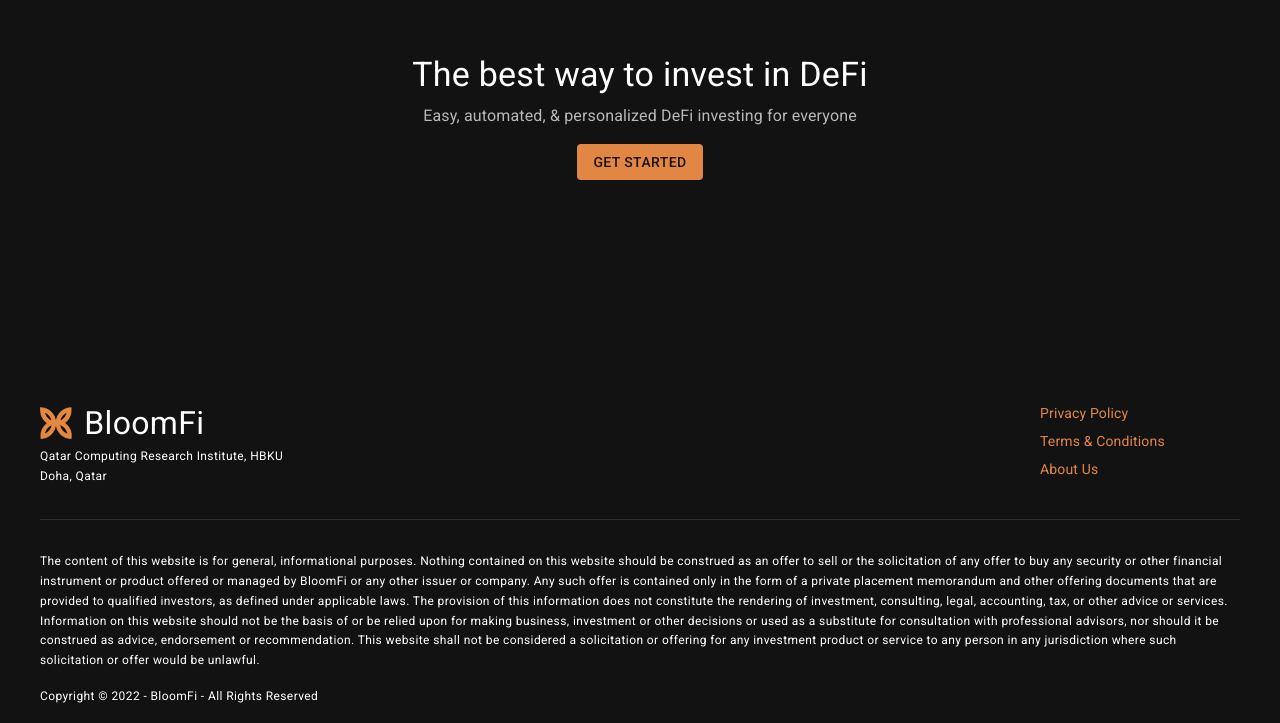
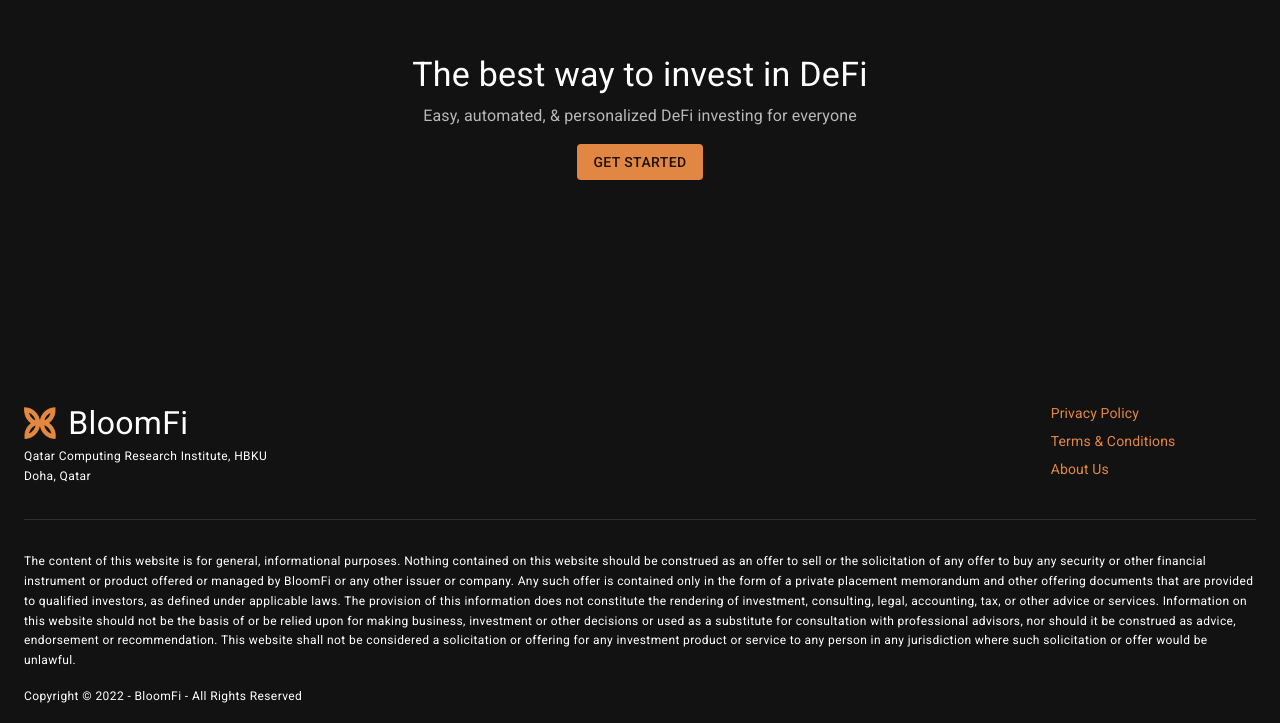
Before and after one commit to cibr-qcri/bloomfi, a React (Create React App) app in the folder web/: page / in a window 1280 px wide. Shown: the part 181-904 px from the top of the page. Built offline with nearby package versions, Linux system fonts and the light colour scheme.

Commit message:
Issue #12: Fixes container width issue

```diff
--- a/web/src/features/Home/Footer/Footer.js
+++ b/web/src/features/Home/Footer/Footer.js
@@ -3,13 +3,13 @@
 
 import { NavLink } from 'react-router-dom';
 
-import { Divider, Grid, Link, Typography } from '@mui/material';
+import { Container, Divider, Grid, Link, Typography } from '@mui/material';
 
 import Logo from '../../../components/Logo';
 
 const Footer = () => {
   const view = (
-    <Grid container mb={2}>
+    <Container maxWidth="xl">
       <Grid container justifyContent="space-between" mb={2}>
         <Grid container item direction="column" alignItems="flex-start" xs={12} sm={4} mb={2}>
           <Logo />
@@ -36,7 +36,7 @@ const Footer = () => {
           </Link>
         </Grid>
       </Grid>
-      <Grid container textAlign="left" direction="column">
+      <Grid container textAlign="left" direction="column" mb={2}>
         <Divider flexItem />
         <Typography variant="caption" mt={4} mb={2}>
           The content of this website is for general, informational purposes. Nothing contained on
@@ -57,7 +57,7 @@ const Footer = () => {
           Copyright &copy; 2022 - BloomFi - All Rights Reserved
         </Typography>
       </Grid>
-    </Grid>
+    </Container>
   );
 
   return view;
--- a/web/src/features/Home/Header/Header.js
+++ b/web/src/features/Home/Header/Header.js
@@ -3,7 +3,7 @@
 
 import { useDispatch, useSelector } from 'react-redux';
 
-import { AppBar, IconButton } from '@mui/material';
+import { AppBar, Container, IconButton } from '@mui/material';
 import {
   DarkModeOutlined as DarkModeIcon,
   LightModeOutlined as LightModeIcon,
@@ -25,6 +25,7 @@ const Header = () => {
   };
 
   const view = (
+    <Container maxWidth="xl" disableGutters>
       <AppBar
         css={styles.container}
         position="relative"
@@ -36,6 +37,7 @@ const Header = () => {
           {darkMode ? <DarkModeIcon /> : <LightModeIcon />}
         </IconButton>
       </AppBar>
+    </Container>
   );
 
   return view;
--- a/web/src/features/Home/Home.js
+++ b/web/src/features/Home/Home.js
@@ -13,7 +13,7 @@ export const Home = () => {
   const styles = useStyles();
 
   return (
-    <Container maxWidth="lg" disableGutters css={styles.container}>
+    <Container maxWidth="xl" disableGutters css={styles.container}>
       <Header />
       <div css={styles.subContainer}>
         <Main />
--- a/web/src/features/Home/Main/Main.js
+++ b/web/src/features/Home/Main/Main.js
@@ -9,7 +9,7 @@ export const Main = () => {
   const styles = useStyles();
 
   const view = (
-    <Container css={styles.container}>
+    <Container maxWidth="xl" css={styles.container}>
       <Typography variant="h4" css={styles.title}>
         The best way to invest in DeFi
       </Typography>
```
Lines whose indentation alone changed are shown as unchanged.
